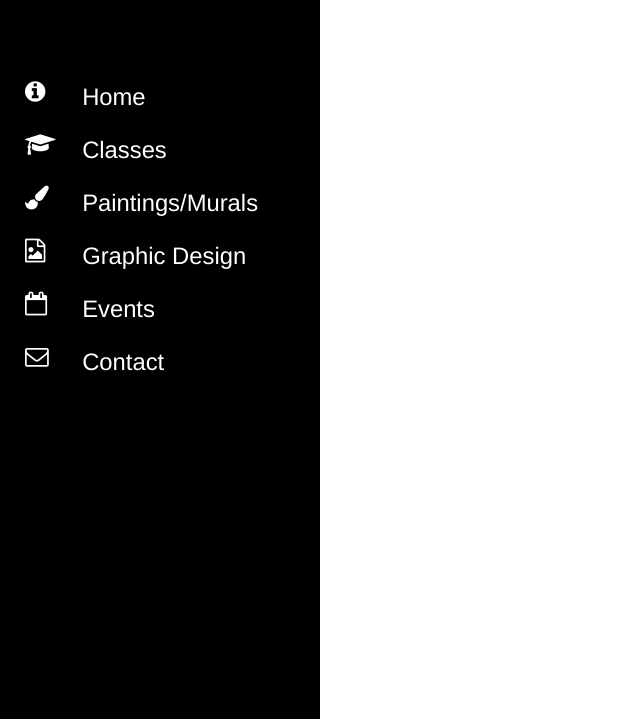
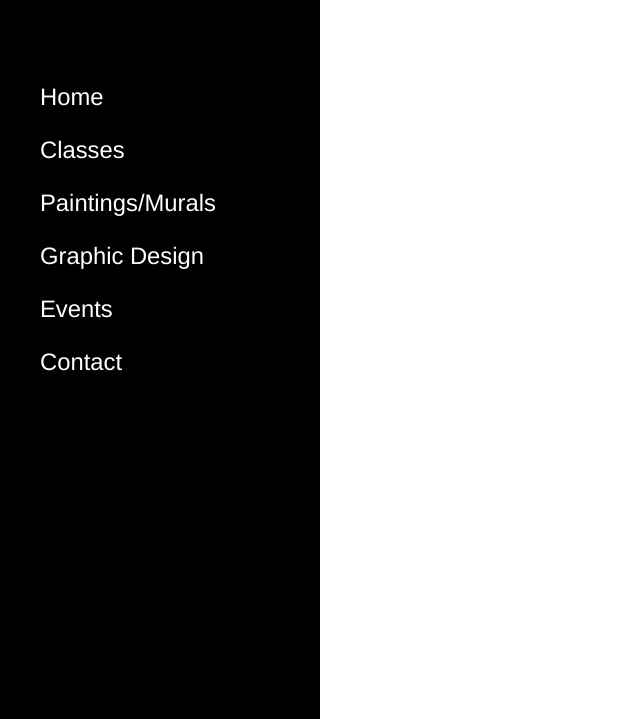
Before and after one commit to theCodeBear/4thDimensionStudio, a website: page index.html in a window 1280 px wide. Shown: the part 81-800 px from the top of the page, without its empty margins (0-640 px from the left). Drawn offline with nearby package versions, Linux system fonts and the light colour scheme; some packages are replaced by stand-ins of ours.

Commit message:
Commented out icons in sidemenu

```diff
--- a/index.html
+++ b/index.html
@@ -22,17 +22,17 @@
     <ul id='menu' class='list-group'>
 
       <li class='list-group-item' ng-click='closeSubMenus()' ui-sref='home'>
-        <i class="fa fa-info-circle col-md-2"></i>
+        <!-- <i class="fa fa-info-circle col-md-2"></i> -->
         Home
       </li>
 
       <li class='list-group-item' ng-click='closeSubMenus()' ui-sref='classes'>
-        <i class="fa fa-graduation-cap col-md-2"></i>
+        <!-- <i class="fa fa-graduation-cap col-md-2"></i> -->
         Classes
       </li>
 
       <li class='list-group-item' ng-click='toggleSubMenu("openPaintingsMenu")' ui-sref='paintingsMurals'>
-        <i class="fa fa-paint-brush col-md-2"></i>
+        <!-- <i class="fa fa-paint-brush col-md-2"></i> -->
         Paintings/Murals
       <!-- paintings/murals submenu -->
       <li ng-if='subMenus.openPaintingsMenu' ng-cloak>
@@ -44,7 +44,7 @@
       </li>
 
       <li class='list-group-item' ng-click='toggleSubMenu("openGraphicsMenu")' ui-sref='graphicsIllustrations'>
-        <i class="fa fa-file-image-o col-md-2"></i>
+        <!-- <i class="fa fa-file-image-o col-md-2"></i> -->
         Graphic Design
       </li>
       <!-- graphics/illustrations submenu -->
@@ -56,7 +56,7 @@
       </li>
 
       <li class='list-group-item' ng-click='toggleSubMenu("openEventsMenu")' ui-sref='events'>
-        <i class="fa fa-calendar-o col-md-2"></i>
+        <!-- <i class="fa fa-calendar-o col-md-2"></i> -->
         Events
       </li>
       <!-- events submenu -->
@@ -68,7 +68,7 @@
       </li>
 
       <li class='list-group-item' ng-click='closeSubMenus()' ui-sref='contact'>
-        <i class="fa fa-envelope-o col-md-2"></i>
+        <!-- <i class="fa fa-envelope-o col-md-2"></i> -->
         Contact
       </li>
 
--- a/styles.css
+++ b/styles.css
@@ -55,7 +55,7 @@ p {
   color: white;
   border-radius: 0;
   border: none;
-  padding: 10px 20px 10px 10px;
+  padding: 10px 20px 10px 40px;
   cursor: pointer;
 }
 
```
